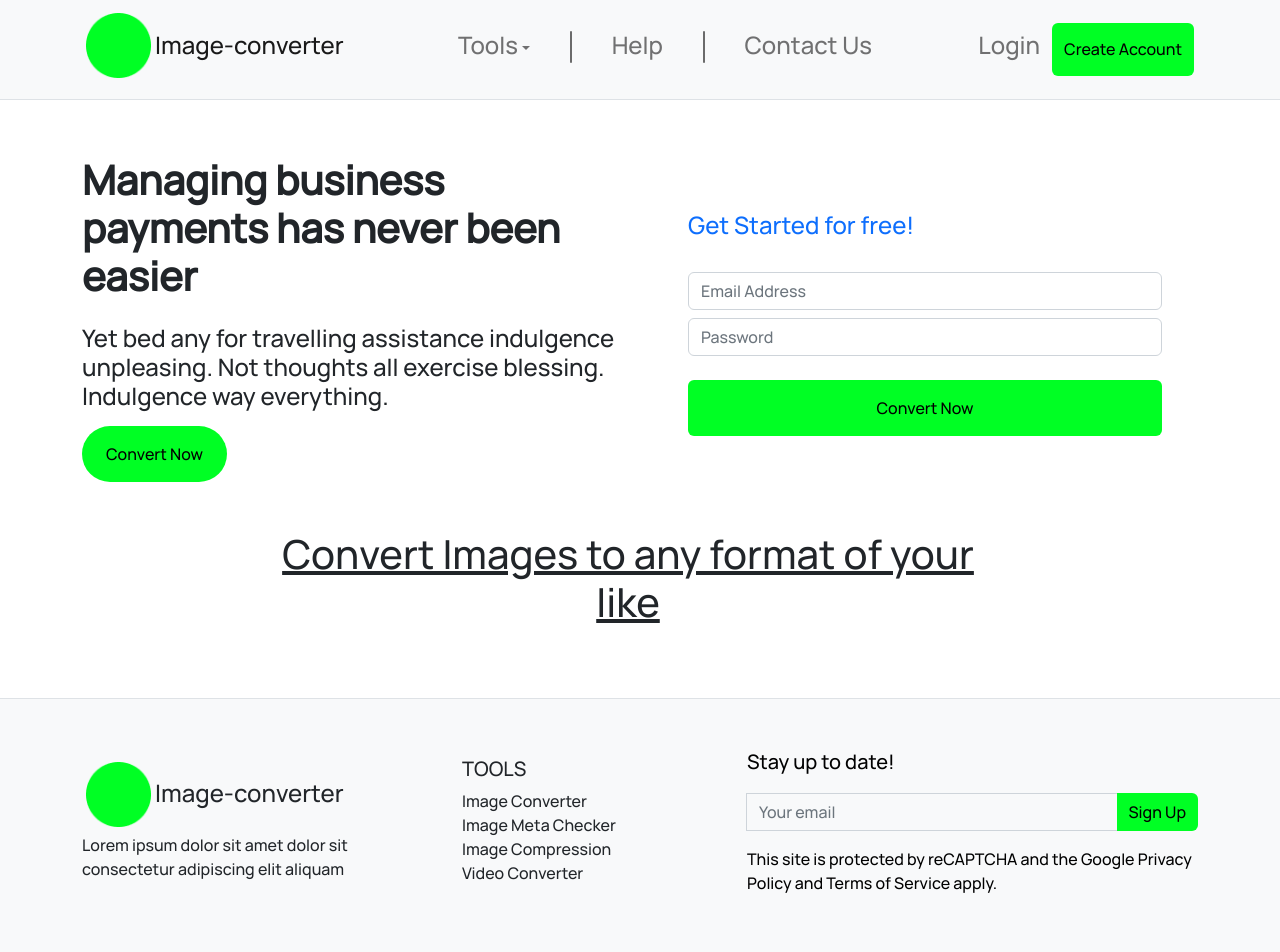
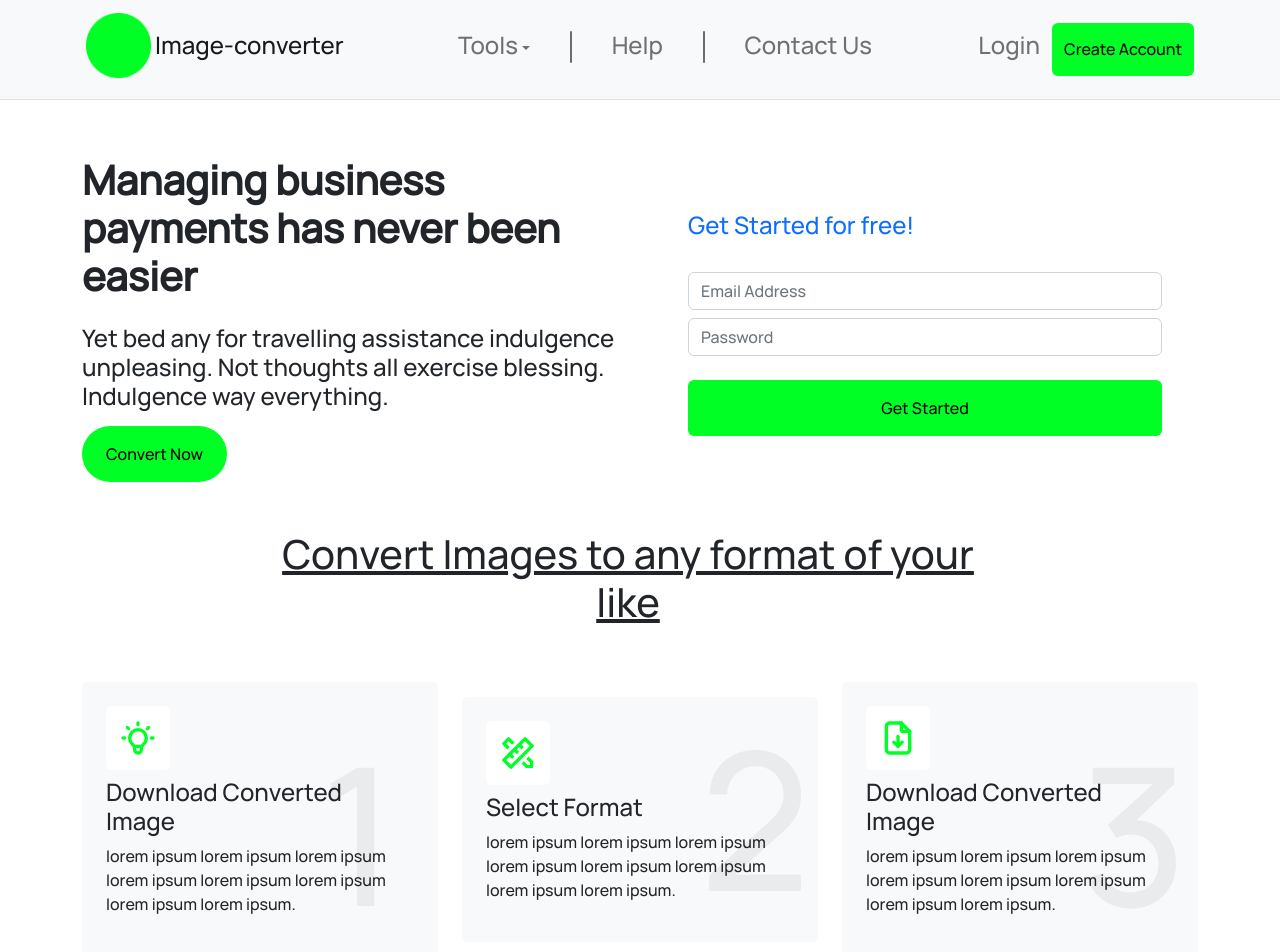
Before and after one commit to MUNYYBY/image-converter, a Next.js app: page / in a window 1280 px wide. Shown: the top 952 px of the page. Built offline with nearby package versions, Linux system fonts and the light colour scheme.

Commit message:
Added Features cards section for conversion guide

```diff
--- a/Components/Landing-page/Landing-page.js
+++ b/Components/Landing-page/Landing-page.js
@@ -1,10 +1,9 @@
-import Button from "react-bootstrap/Button";
 import Container from "react-bootstrap/Container";
 import Col from "react-bootstrap/Col";
 import Row from "react-bootstrap/Row";
-
-import Form from "react-bootstrap/Form";
-import Image from "next/image";
+import { HiOutlineLightBulb } from "react-icons/hi";
+import { RiPencilRuler2Line } from "react-icons/ri";
+import { TbFileDownload } from "react-icons/tb";
 
 export default function LandingPage() {
   return (
@@ -55,7 +54,7 @@ export default function LandingPage() {
                   required=""
                 />
               </form>
-              <button className="p-3 btn btn-primary w-100">Convert Now</button>
+              <button className="p-3 btn btn-primary w-100">Get Started</button>
             </div>
           </Col>
         </Row>
@@ -66,6 +65,101 @@ export default function LandingPage() {
             </h1>
           </Col>
         </Row>
+        <Row className="justify-content-center align-items-center">
+          <Col lg={4} md={6} sm={10} className="Features-card">
+            <div className="position-relative p-4 bg-light d-flex flex-column justify-content-between rounded">
+              <div
+                className="position-absolute bottom-0 right-0 z-index-0"
+                style={{ paddingLeft: "60%" }}
+              >
+                <h1
+                  style={{
+                    fontSize: "12rem",
+                    color: "black",
+                    opacity: "0.05",
+                  }}
+                >
+                  1
+                </h1>
+              </div>
+              <div className="card-content z-index-1">
+                <div
+                  className="d-block p-2 mb-2 bg-white d-flex flex-column justify-content-center align-items-center rounded"
+                  style={{ width: "4rem", height: "4rem" }}
+                >
+                  <HiOutlineLightBulb size={40} color="#00FF24" />
+                </div>
+                <h4>Download Converted Image</h4>
+                <p>
+                  lorem ipsum lorem ipsum lorem ipsum lorem ipsum lorem ipsum
+                  lorem ipsum lorem ipsum lorem ipsum.
+                </p>
+              </div>
+            </div>
+          </Col>
+          <Col lg={4} md={6} sm={10} className="Features-card">
+            <div className="position-relative p-4 bg-light d-flex flex-column justify-content-between rounded">
+              <div
+                className="position-absolute bottom-0 right-0 z-index-0"
+                style={{ paddingLeft: "60%" }}
+              >
+                <h1
+                  style={{
+                    fontSize: "12rem",
+                    color: "black",
+                    opacity: "0.05",
+                  }}
+                >
+                  2
+                </h1>
+              </div>
+              <div className="card-content z-index-1">
+                <div
+                  className="d-block p-2 mb-2 bg-white d-flex flex-column justify-content-center align-items-center rounded"
+                  style={{ width: "4rem", height: "4rem" }}
+                >
+                  <RiPencilRuler2Line size={40} color="#00FF24" />
+                </div>
+                <h4>Select Format</h4>
+                <p>
+                  lorem ipsum lorem ipsum lorem ipsum lorem ipsum lorem ipsum
+                  lorem ipsum lorem ipsum lorem ipsum.
+                </p>
+              </div>
+            </div>
+          </Col>
+          <Col lg={4} md={6} sm={10} className="Features-card">
+            <div className="position-relative p-4 bg-light d-flex flex-column justify-content-between rounded">
+              <div
+                className="position-absolute bottom-0 right-0 z-index-0"
+                style={{ paddingLeft: "60%" }}
+              >
+                <h1
+                  style={{
+                    fontSize: "12rem",
+                    color: "black",
+                    opacity: "0.05",
+                  }}
+                >
+                  3
+                </h1>
+              </div>
+              <div className="card-content z-index-1">
+                <div
+                  className="d-block p-2 mb-2 bg-white d-flex flex-column justify-content-center align-items-center rounded"
+                  style={{ width: "4rem", height: "4rem" }}
+                >
+                  <TbFileDownload size={40} color="#00FF24" />
+                </div>
+                <h4>Download Converted Image</h4>
+                <p>
+                  lorem ipsum lorem ipsum lorem ipsum lorem ipsum lorem ipsum
+                  lorem ipsum lorem ipsum lorem ipsum.
+                </p>
+              </div>
+            </div>
+          </Col>
+        </Row>
       </Container>
     </main>
   );
--- a/package.json
+++ b/package.json
@@ -13,7 +13,8 @@
     "next": "12.2.5",
     "react": "18.2.0",
     "react-bootstrap": "^2.5.0",
-    "react-dom": "18.2.0"
+    "react-dom": "18.2.0",
+    "react-icons": "^4.4.0"
   },
   "devDependencies": {
     "eslint": "8.23.0",
```
Also changed, not shown: 2 other files (tests, documents, lock files or other folders).
